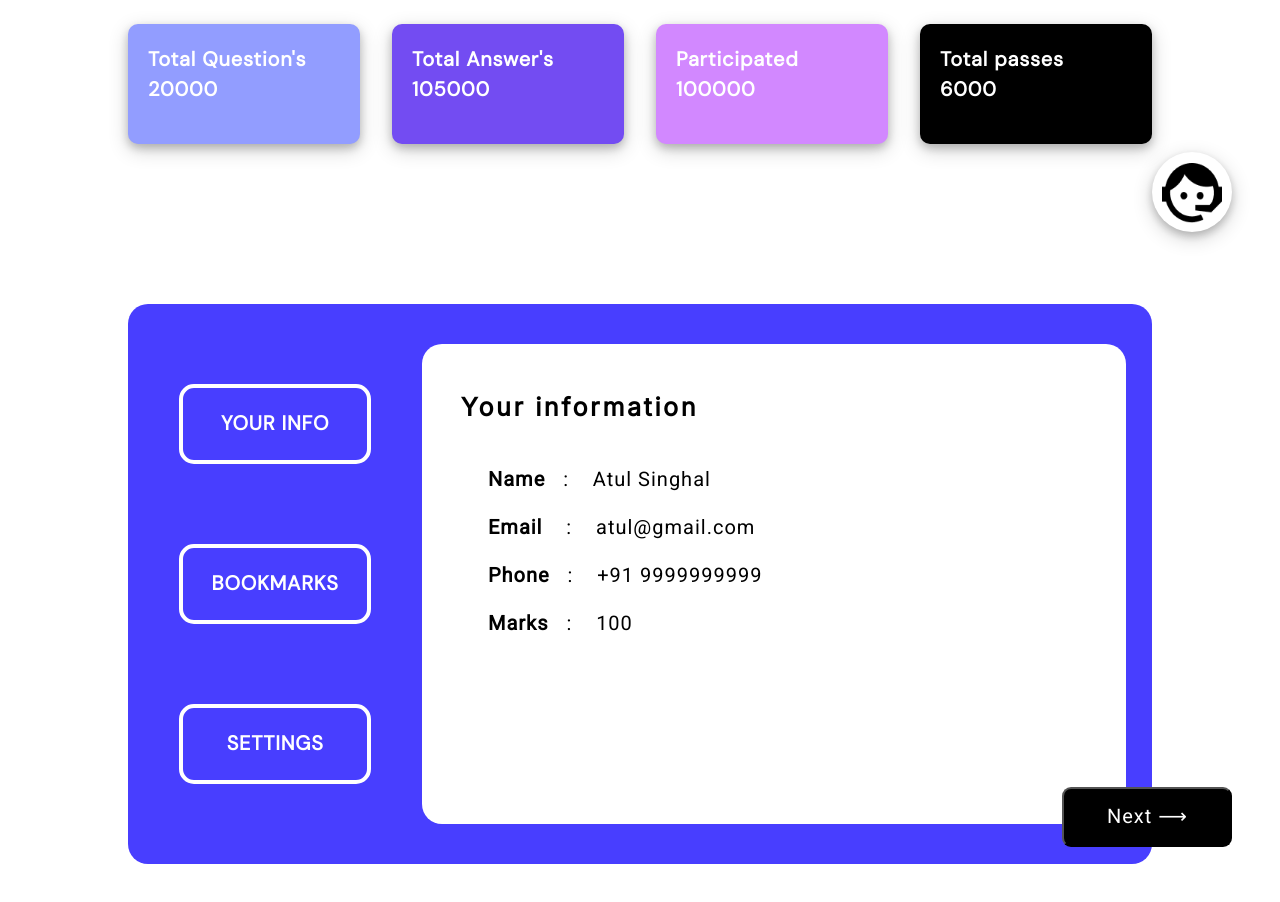
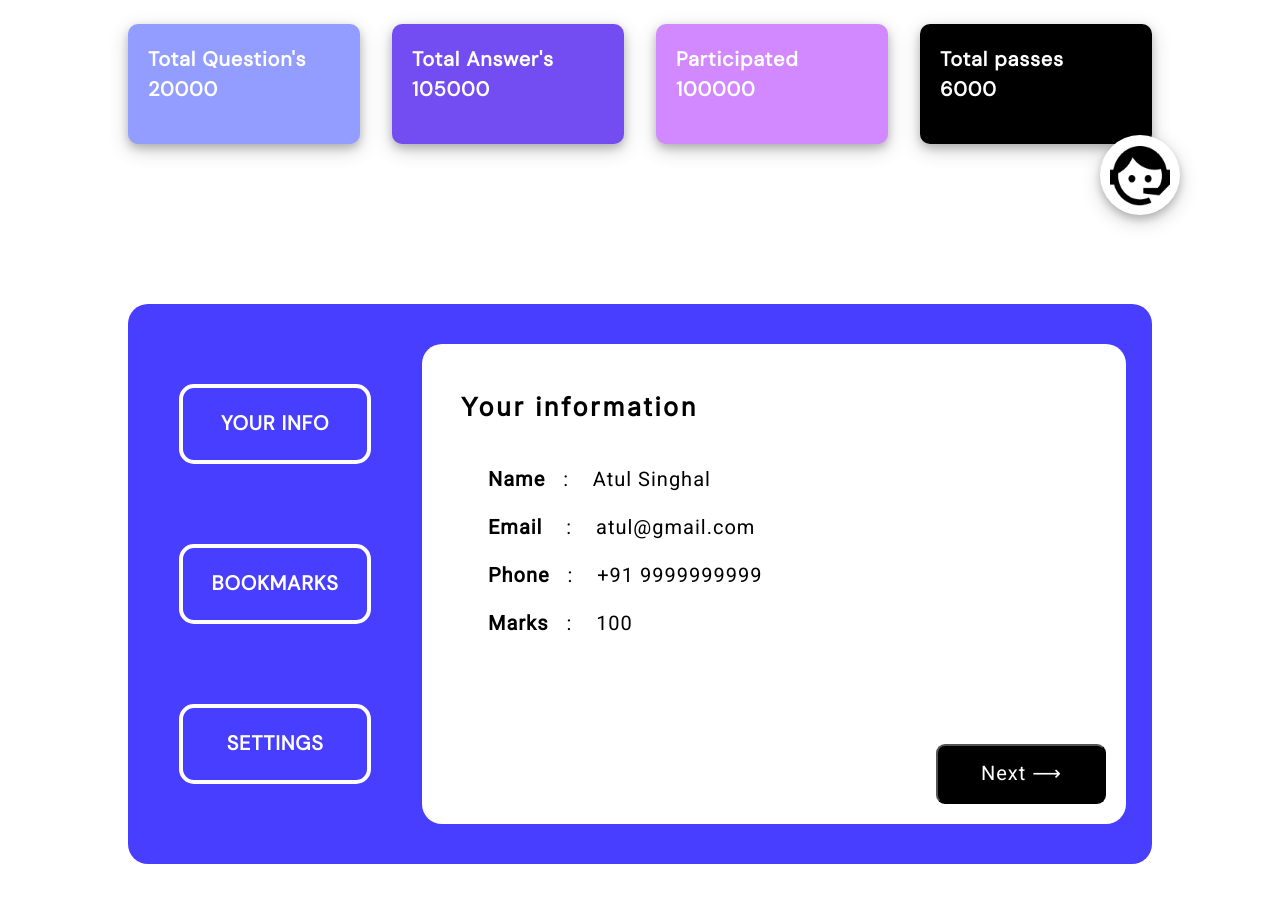
Before and after one commit to utsav-shrma/Dappr, a plain HTML site: page index.html in a window 1280 px wide. Shown: the part 580-1482 px from the top of the page. Drawn offline with Linux system fonts and the light colour scheme; a web font is replaced by a local one.

Commit message:
Added relative positioning

```diff
--- a/css/stylesheet.css
+++ b/css/stylesheet.css
@@ -5,6 +5,7 @@
             padding: 0%;
             top: 0;
             left: 0;
+            position: relative;
         }
 
 
@@ -39,8 +40,9 @@
         border-radius: 50%;
         border-style: none;
         border-color: white;
-        margin-left: 90vw;
-        margin-top: 43vh;
+        bottom: 5px;
+        right: 100px;
+        z-index: 999;
         box-shadow: 0 4px 8px 0 rgba(0, 0, 0, 0.2), 0 6px 20px 0 rgba(0, 0, 0, 0.19);
      }
 
@@ -132,7 +134,7 @@
             flex-direction: column;
             justify-content: space-between;
             align-items: center;
-            margin-top: -30vh;  /* try float rpoperty after removing this */
+            margin-top: -30vh;
             /* background-color: black; */
 
         }
@@ -170,7 +172,7 @@
             height: 48.5vh;
             padding-left: 1.5vw;
             padding-top: 1vh;
-            padding-right: 10vw;
+            padding-right: 10px;
             /* box-shadow: 0 4px 8px 0 rgba(0, 0, 0, 0.2), 0 6px 20px 0 rgba(0, 0, 0, 0.19); */
 
 
@@ -277,7 +279,7 @@
             letter-spacing: 0.04em;
             text-align: center;
 
-            /* why box are not centering vertically */
+
 
 
         }
@@ -291,6 +293,7 @@
 
 
         #form-info{
+            position: relative;
             /* background-color: yellow; */
             width: 55vw;
             height: 60vh;
@@ -330,6 +333,7 @@
             background-color: black;
             color: white;
             width: 170px;
+            position: absolute;
             height: 60px;
             font-family: Roboto;
             font-size: 20px;
@@ -337,8 +341,9 @@
             line-height: 35px;
             letter-spacing: 0.05em;
             text-align: center;
-            margin-top: 15vh;
-            margin-left: 50vw;
+            /* Position the button absolutely within the container */
+            bottom: 20px; /* Distance from the bottom edge of the container */
+            right: 20px;
             border-radius: 9px;
 
 
```
